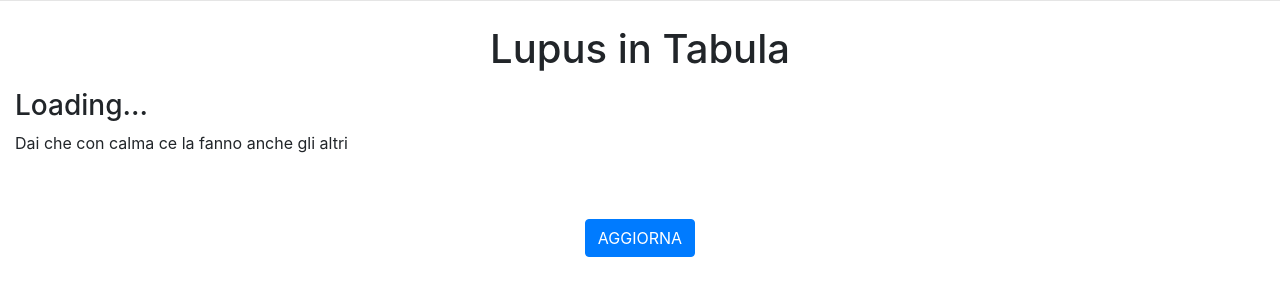
After one commit to Envq/lupus_on_lan, a Flask app: template templates/loading.html in a window 1280 px wide. The commit adds this page. Shown: the top 300 px of the page. Run offline with Flask 2, Linux system fonts and the light colour scheme; the template is opened without the code that fills it: most values are stand-ins (such as "Sample title", 1, 10 or a date in 2020); some libraries are stand-ins or nearby versions.

Commit message:
aggiunto loading e player

```diff
--- a/templates/home.html
+++ b/templates/home.html
@@ -5,9 +5,9 @@
 <div class="row justify-content-center mt-3">
   <div class="col-12">
     <h3>Nickname</h3>
-    <form style="text-align: center;" method="POST">
+    <form style="text-align: center;" method="POST" action="/register">
       <input type="text" name="nome" placeholder="metti un bel nick"><br><br>
-      <input type="submit" value="DAJE">
+      <input type="submit" class="btn btn-primary" value="DAJE">
     </form>
   </div>
 </div>
--- /dev/null
+++ b/templates/loading.html
@@ -0,0 +1,16 @@
+{% extends 'base.html' %}
+
+{% block content %}
+
+<div class="row justify-content-center mt-3">
+  <div class="col-12">
+    <h3>Loading...</h3>
+    <p>Dai che con calma ce la fanno anche gli altri</p>
+    <form style="text-align: center;" method="POST" action="/lobby">
+      <input type="hidden" name="nome" value="{{ nome }}"><br><br>
+      <input type="submit" class="btn btn-primary" value="AGGIORNA">
+    </form>
+  </div>
+</div>
+
+{% endblock content %}
```
Also changed, not shown: templates/player.html (added, +12 -0 lines).
